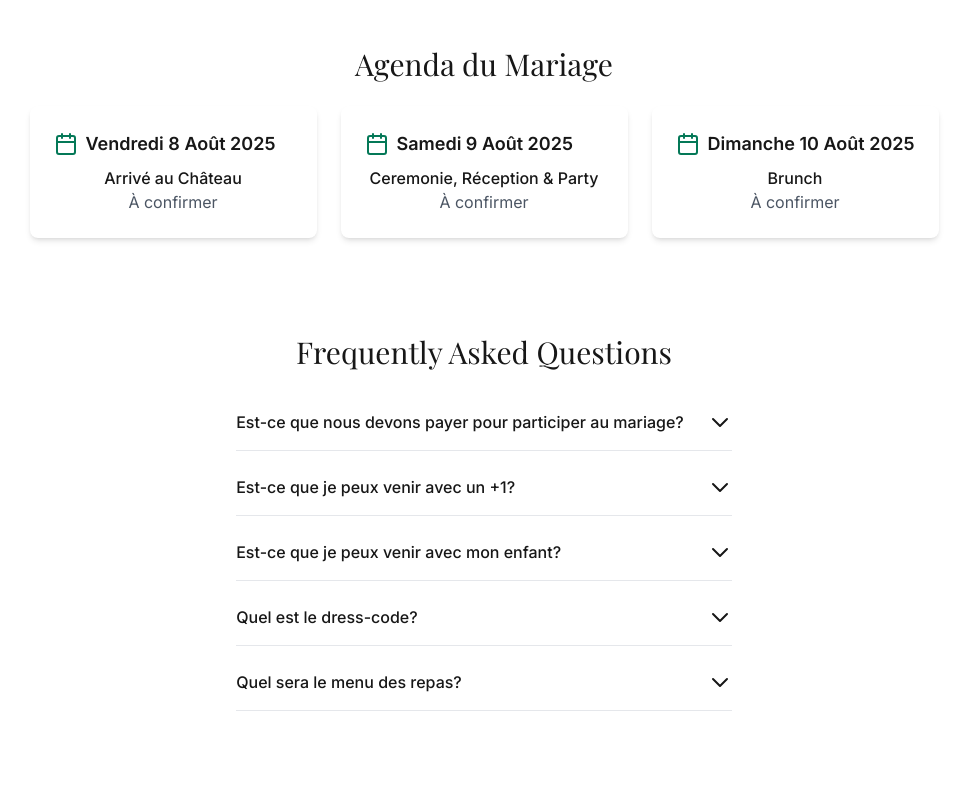
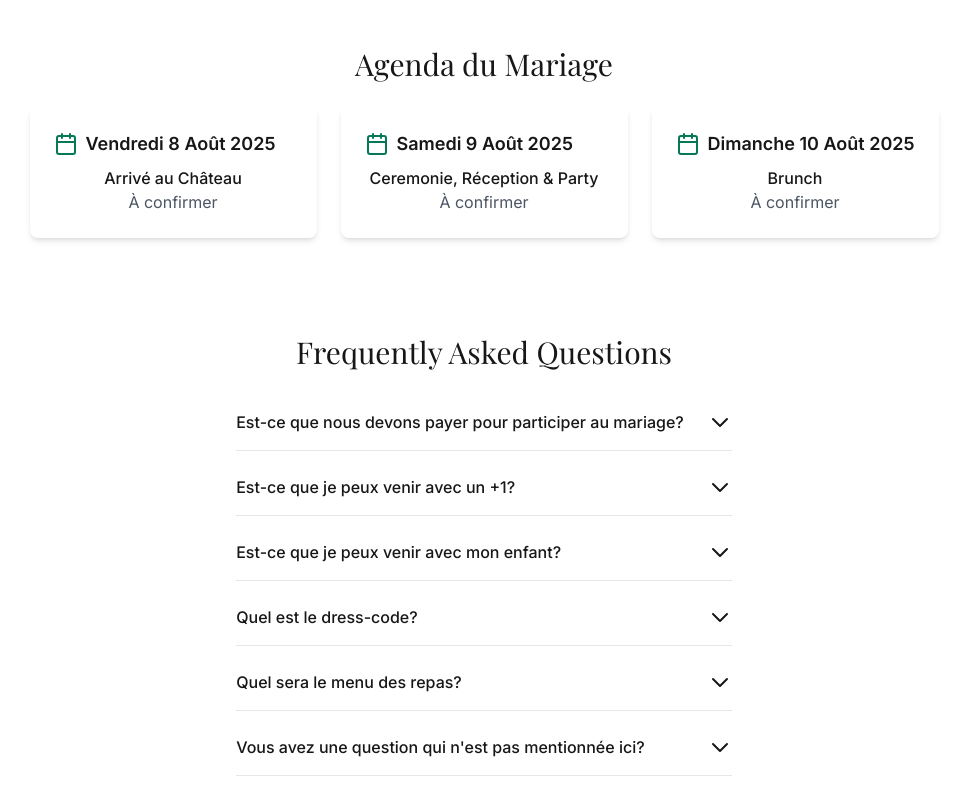
Before and after one commit to Agontchi/weddingsandrinealexandre, a Next.js app: page / in a window 1280 px wide. Shown: the part 858-1654 px from the top of the page, without its empty margins (156-1124 px from the left). Before the commit the page ends 1617 px from the top, so only its background shows below. Built offline with nearby package versions, Linux system fonts and the light colour scheme; a web font is replaced by a local one.

Commit message:
Faq edit

```diff
--- a/src/app/page.tsx
+++ b/src/app/page.tsx
@@ -107,6 +107,10 @@ const FAQ = () => (
         question="Quel sera le menu des repas?"
         answer="Tous les repas sont offerts pendant la weekend. Nous allons partages les details prochainement. Nous allons tenir compte des restrictions alimentaires."
       />
+      <FAQItem
+        question="Vous avez une question qui n'est pas mentionnée ici?"
+        answer="Envoyez un mail à gontchi@gmail.com et sandrinecarey@hotmail.com"
+      />
     </div>
   </section>
 )
```
